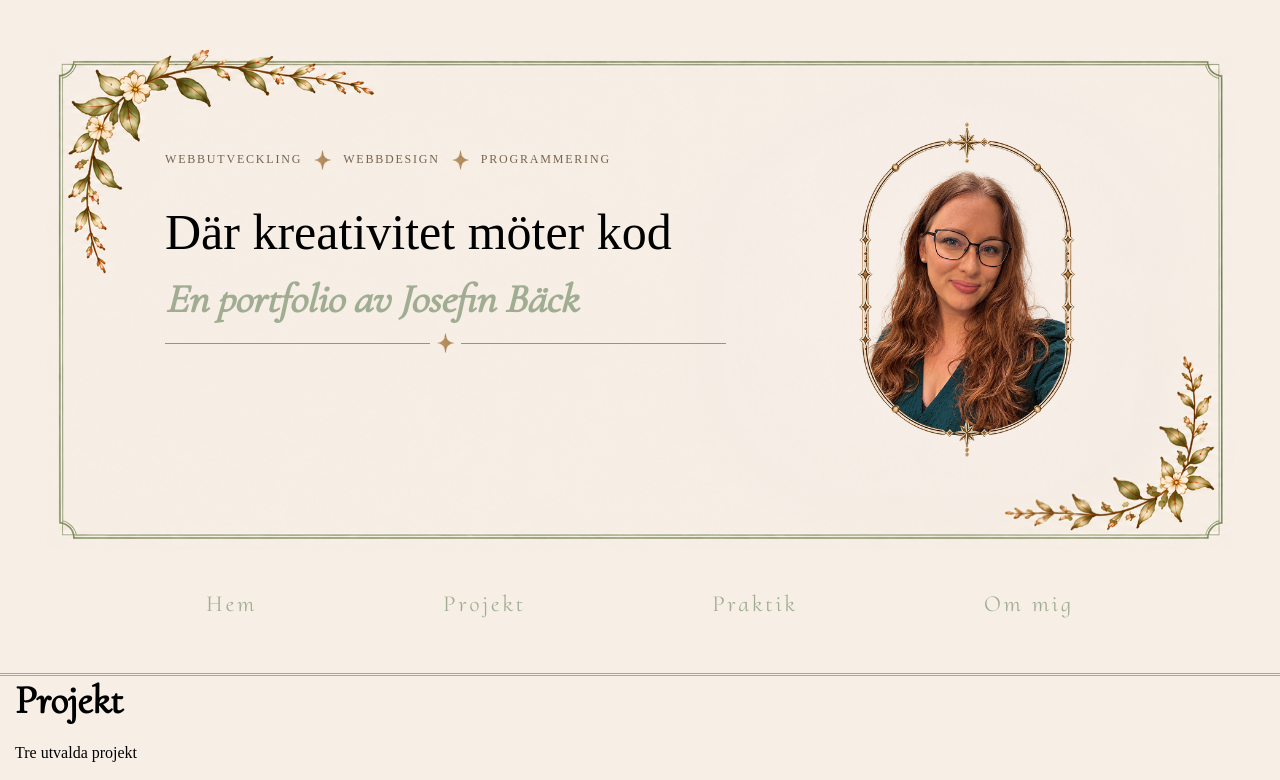
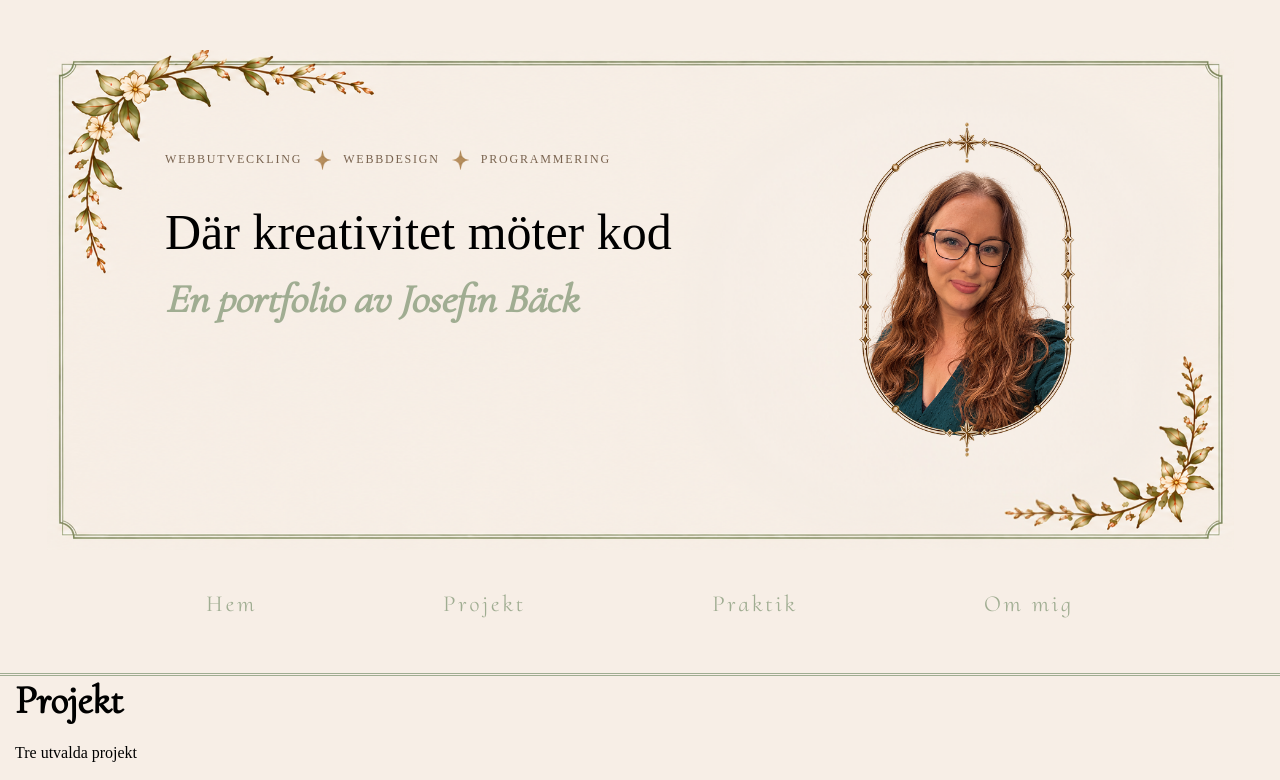
Before and after one commit to JosefinBack/portfolio, a plain HTML site: page index.html in a window 1280 px wide. Shown: the top 780 px of the page. Drawn offline with Linux system fonts and the light colour scheme; a web font is replaced by a local one.

Commit message:
Update index.html

```diff
--- a/index.html
+++ b/index.html
@@ -19,11 +19,11 @@
             </div>
             <h1>Där kreativitet möter kod</h1>
             <h2 id="heroHeaderTwo">En portfolio av Josefin Bäck</h2>
-            <div class="deviderDIV">
+            <!-- <div class="deviderDIV">
                 <img class="deviderLine" src="assets/picture/deviderLine.png" alt="devider">
                 <img class="goldStarSize" src="assets/picture/star.png" alt="goldstar">
                 <img class="deviderLine" src="assets/picture/deviderLine.png" alt="devider">
-            </div>
+            </div> -->
 
             <!-- <div id="p-elInHero">
                 <p>Välkommen till min kreativa hörna!<br> Här samlar jag mina projekt och idéer, där kreativitet
```
